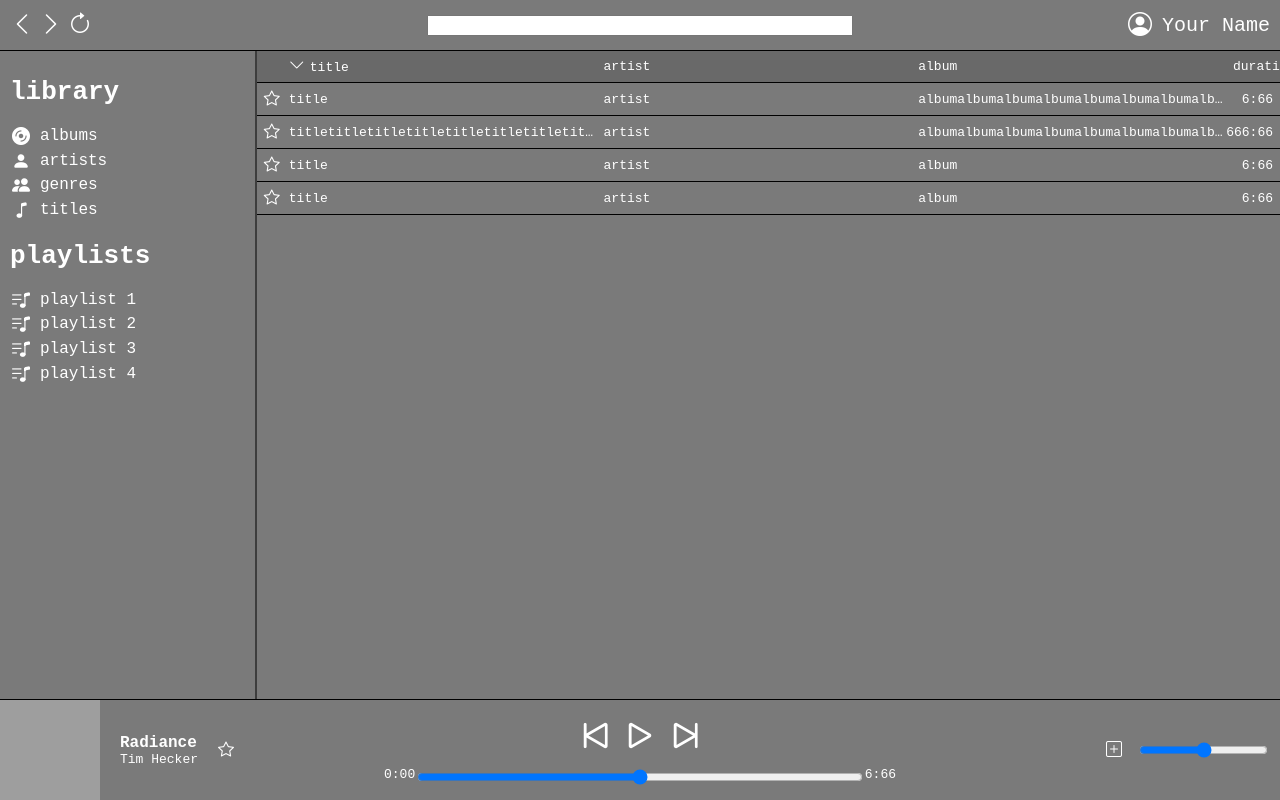
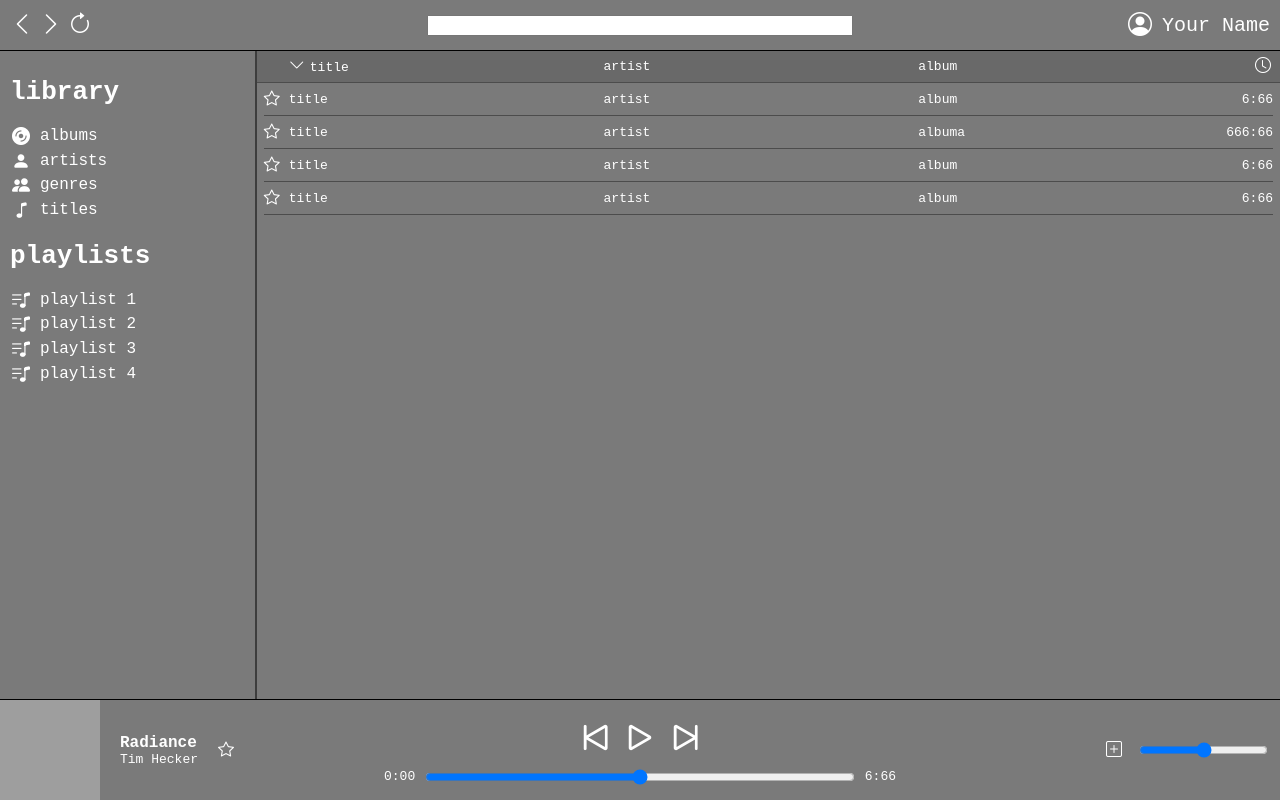
Before and after one commit to KilianColombel/radiance, a React (Vite) app in the folder frontend/: page / in a window 1280 px wide. Built offline with nearby package versions, Linux system fonts and the light colour scheme; grey boxes are pictures that could not be loaded.

Commit message:
added template music library: forgot to add files...

```diff
--- a/frontend/src/App.css
+++ b/frontend/src/App.css
@@ -107,10 +107,14 @@
 
 .middle-controls > .progress-slider {
   display: flex;
+  align-items: center;
 }
 
 .middle-controls > .progress-slider > input {
   width: 100%;
+  margin: 0;
+  margin-left: 10px;
+  margin-right: 10px;
 }
 
 
@@ -221,11 +225,14 @@
 
 /* move this to another file */
 .track-container {
-  padding: 7px;
+  padding-top: 7px;
+  padding-bottom: 7px;
+  margin-left: 7px;
+  margin-right: 7px;
   display: grid;
   grid-template-columns: 25px 1fr 1fr 1fr 40px;
   align-items: center;
-  border-bottom: var(--outlines);
+  border-bottom: var(--lighter-outlines);
 }
 
 .track-container > .track-title,
@@ -240,17 +247,27 @@
 
 .track-container > .track-duration {
   justify-self: right;
+  text-align: left;
 }
 
 .sort-container {
+  padding: 7px;
+  margin: 0;
+  grid-template-columns: 25px 1fr 1fr 1fr 40px;
   background-color: var(--darker-background-color);
 }
 
-/* for demonstratoin purpose */
-.sort-container .bi {
+.sort-container [class*="chevron"] {
   margin-right: 5px;
   display: none;
 }
+
+.sort-container > .sort-duration {
+  justify-self: right;
+  padding-right: 2px;
+}
+
+/* for demonstratoin purpose */
 .sort-container > .sort-title .bi-chevron-down {
   display: inline;
 }
--- a/frontend/src/App.tsx
+++ b/frontend/src/App.tsx
@@ -57,20 +57,20 @@ function App() {
             <div className='sort-title'><i className="bi bi-chevron-down"></i><i className="bi bi-chevron-up"></i>title</div>
             <div className="sort-artist"><i className="bi bi-chevron-down"></i><i className="bi bi-chevron-up"></i>artist</div>
             <div className="sort-album"><i className="bi bi-chevron-down"></i><i className="bi bi-chevron-up"></i>album</div>
-            <div className="sort-duration"><i className="bi bi-chevron-down"></i><i className="bi bi-chevron-up"></i>duration</div>
+            <div className="sort-duration"><i className="bi bi-chevron-down"></i><i className="bi bi-chevron-up"></i><i className="bi bi-clock"></i></div>
           </div>
           <div className='track-container'>
             <div className='favorite-button'><i className="bi bi-star"></i></div>
             <div className='track-title'>title</div>
             <div className='track-artist'>artist</div>
-            <div className='track-album'>albumalbumalbumalbumalbumalbumalbumalbumalbumalbumalbumalbumalbum</div>
+            <div className='track-album'>album</div>
             <div className='track-duration'>6:66</div>
           </div>
           <div className='track-container'>
             <div className='favorite-button'><i className="bi bi-star"></i></div>
-            <div className='track-title'>titletitletitletitletitletitletitletitletitletitletitletitletitletitletitle</div>
+            <div className='track-title'>title</div>
             <div className='track-artist'>artist</div>
-            <div className='track-album'>albumalbumalbumalbumalbumalbumalbumalbumalbumalbumalbumalbumalbum</div>
+            <div className='track-album'>albuma</div>
             <div className='track-duration'>666:66</div>
           </div>
           <div className='track-container'>
--- a/frontend/src/index.css
+++ b/frontend/src/index.css
@@ -12,7 +12,9 @@
   --font: medium monospace;
 
   --outline-color: black;
+  --lighter-outline-color: rgb(76, 76, 76);
   --outlines: 1px solid var(--outline-color);
+  --lighter-outlines: 1px solid var(--lighter-outline-color);
 }
 
 html, body {
```
